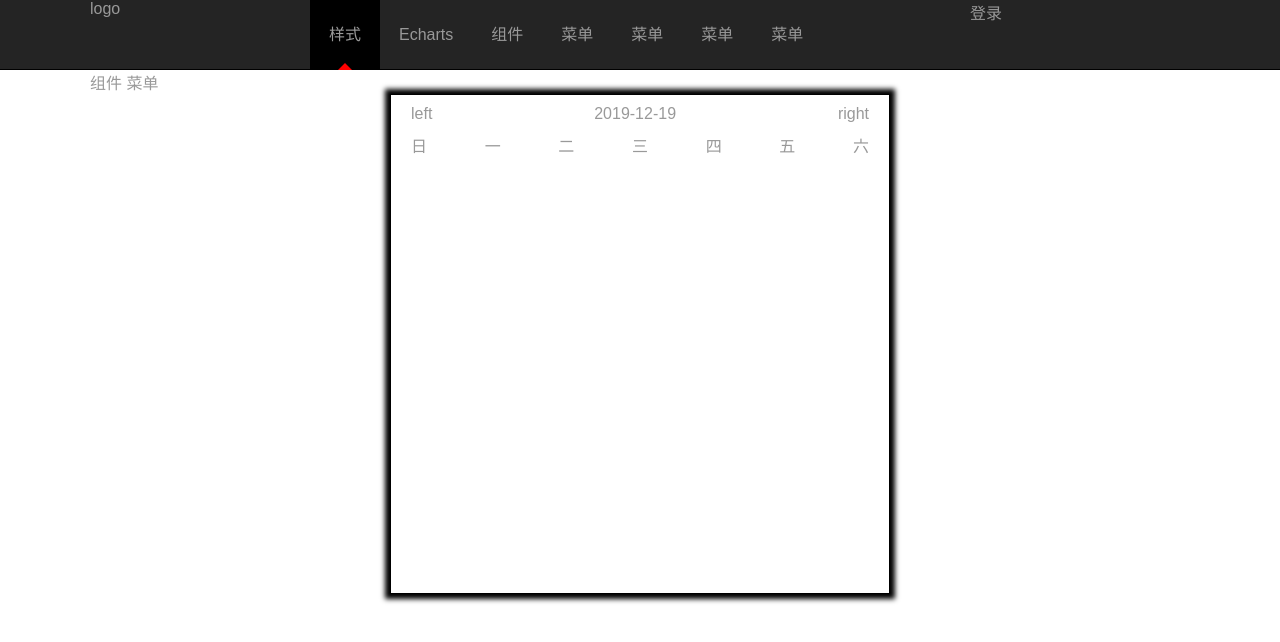
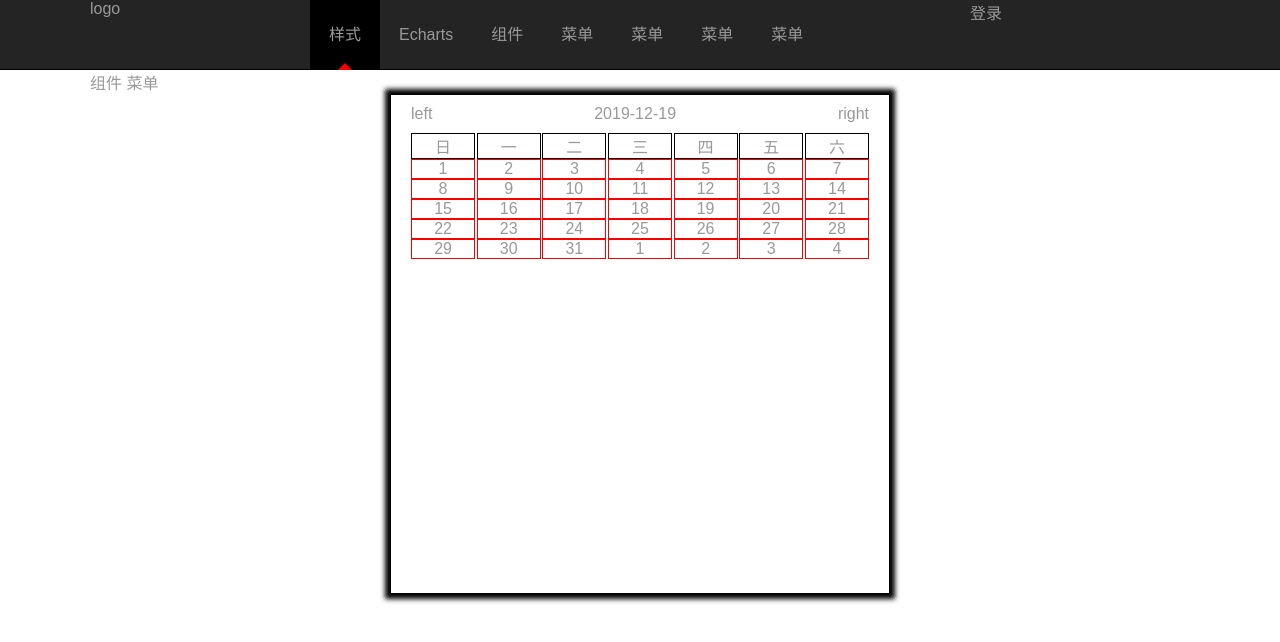
Before and after one commit to xw-web/PanGu, a Vue app: page /#/assembly/calendar in a window 1280 px wide. Shown: the top 642 px of the page. Built offline with nearby package versions, Linux system fonts and the light colour scheme.

Commit message:
日历组件demo

```diff
--- a/src/assets/public.css
+++ b/src/assets/public.css
@@ -26,6 +26,12 @@ ul,ul>li {
   display: flex;
   justify-content: space-between;
 }
+/* flex换行 */
+.flex_wrap {
+  display: flex;
+  justify-content: space-between;
+  flex-wrap:wrap;
+}
 /* 水平垂直居中 */
 .paraent {
   position: relative;
--- a/src/pages/assembly/calendar.vue
+++ b/src/pages/assembly/calendar.vue
@@ -8,11 +8,25 @@
       </div>
       <div class="calendar_date">
         <div class="week_box">
+          <!-- 周 -->
           <ul class="flex_row">
-            <li v-for="(item,index) in weekList" :key="index">
+            <li  class="week_li" v-for="(item,index) in weekList" :key="index">
               {{item}}
             </li>
           </ul>
+          <!-- 月天数 -->
+          <div class="flex_wrap">
+            <!-- 上个月的天数 -->
+            <div class="day_box" v-for="(item,index) in preMonthWeekDay" :key="index+'p'">
+              {{preMonthDays - preMonthWeekDay + item}}
+            </div>
+            <div class="day_box" v-for="(item,index) in monthDays" :key="index">
+              {{item}}
+            </div>
+            <div class="day_box" v-for="(item,index) in lastMontyDays" :key="index+'l'">
+              {{item}}
+            </div>
+          </div>
         </div>
       </div>
     </div>
@@ -24,7 +38,12 @@ export default {
   data(){
     return{
       nowDate:'',
-      weekList:['日','一','二','三','四','五','六']
+      weekList:['日','一','二','三','四','五','六'],
+      daysList:[31, 28, 31, 30, 31, 30, 31, 31, 30, 31, 30, 31],
+      monthDays:0,
+      preMonthWeekDay:0,
+      preMonthDays:31,
+      lastMontyDays:31,
     }
   },
   mounted(){
@@ -34,10 +53,15 @@ export default {
     init(){
       this.getNowDate()
     },
+    // 获取当前的年月日
     getNowDate(){
       let nowTime = new Date()
       let year = nowTime.getFullYear() + '';
       let month = nowTime.getMonth() + 1 ;
+      this.getpreMonthDays((month - 1));
+
+      // 获取当月天数
+      this.monthDays = this.daysList[month - 1];
       if(month<9){
         month = '0'+month
       }
@@ -45,8 +69,33 @@ export default {
       if(day<9){
         day = '0' + day;
       }
-      this.nowDate = year + '-' + month + '-' + day
+      this.nowDate = year + '-' + month + '-' + day;
       console.log('year',year,typeof year,'month',month,typeof month);
+      // 设置本月的一号
+      let firstDay = year + '-'+ month + '-1';
+      let lastDay = year + '-' + month + '-' + (this.daysList[month-1] + '');
+      this.setUpfirstDay(firstDay)
+      this.getLastMonthDays(lastDay)
+    },
+    setUpfirstDay(firstDay){
+    // 获得本月的1号是周一
+    let weekDay = new Date(firstDay).getDay();
+    // 在1号前面填充多少个上个月的日期
+    this.preMonthWeekDay = weekDay === 7 ? 0 : weekDay;
+    },
+    // 获取上个月的天数
+    getpreMonthDays(month){
+      if((month + '') === '0'){
+        this.preMonthDays = 31
+      } else {
+        this.preMonthDays = this.daysList[month-1]
+      }
+    },
+    // 设置月末下个月的天数
+    getLastMonthDays(lastDay){
+      console.log('lastDay',lastDay);
+      let lastWeekDay = new Date(lastDay).getDay();
+      this.lastMontyDays = lastWeekDay === 7 ? 6 : 6 - lastWeekDay
     }
   }
 }
@@ -67,4 +116,14 @@ export default {
 .week_box {
   padding: 0 20px;
 }
+.week_li {
+  text-align: center;
+  width: 14%;
+  border: 1px solid #000;
+}
+.day_box {
+  width: 14%;
+  text-align: center;
+  border: 1px solid red;
+}
 </style>
```
